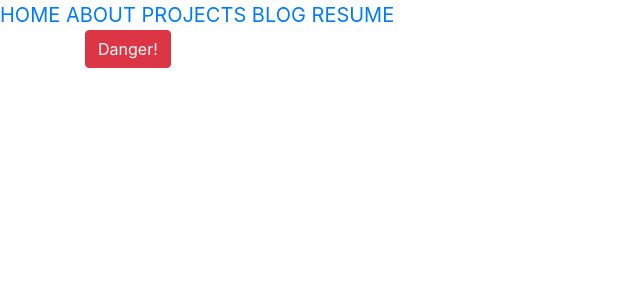
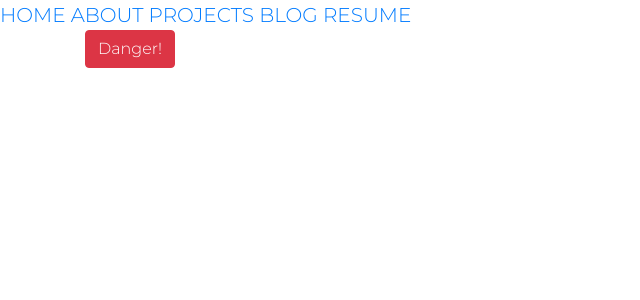
Before and after one commit to HyeeunMok/hyeeun_mok_portfolio, a Next.js app: page / in a window 1280 px wide. Shown: the top 300 px of the page, without its empty margins (0-640 px from the left). Built offline with nearby package versions, Linux system fonts and the light colour scheme.

Commit message:
add google fonts

```diff
--- a/styles/main.scss
+++ b/styles/main.scss
@@ -1,3 +1,36 @@
+
+@font-face {
+    font-family: 'Montserrat';
+    src: url('/static/fonts/Montserrat-Regular.ttf');
+    font-weight: normal;
+    font-style: normal;
+}
+
+@font-face {
+    font-family: 'Montserrat';
+    src: url('/static/fonts/Montserrat-Bold.ttf');
+    font-weight: bold;
+    font-style: normal;
+}
+
+@font-face {
+    font-family: 'Montserrat';
+    src: url('/static/fonts/Montserrat-Light.ttf');
+    font-weight: lighter;
+    font-style: normal;
+}
+
+@font-face {
+    font-family: 'Montserrat';
+    src: url('/static/fonts/Montserrat-Italic.ttf');
+    font-weight: normal;
+    font-style: italic;
+}
+
+html, body {
+    font-family:'Montserrat', 'Helvetica' !important;
+}
+
 .customClassFromFile {
     color: blue;
 }
```
Also changed, not shown: static/fonts/Montserrat-Italic.ttf (added).
